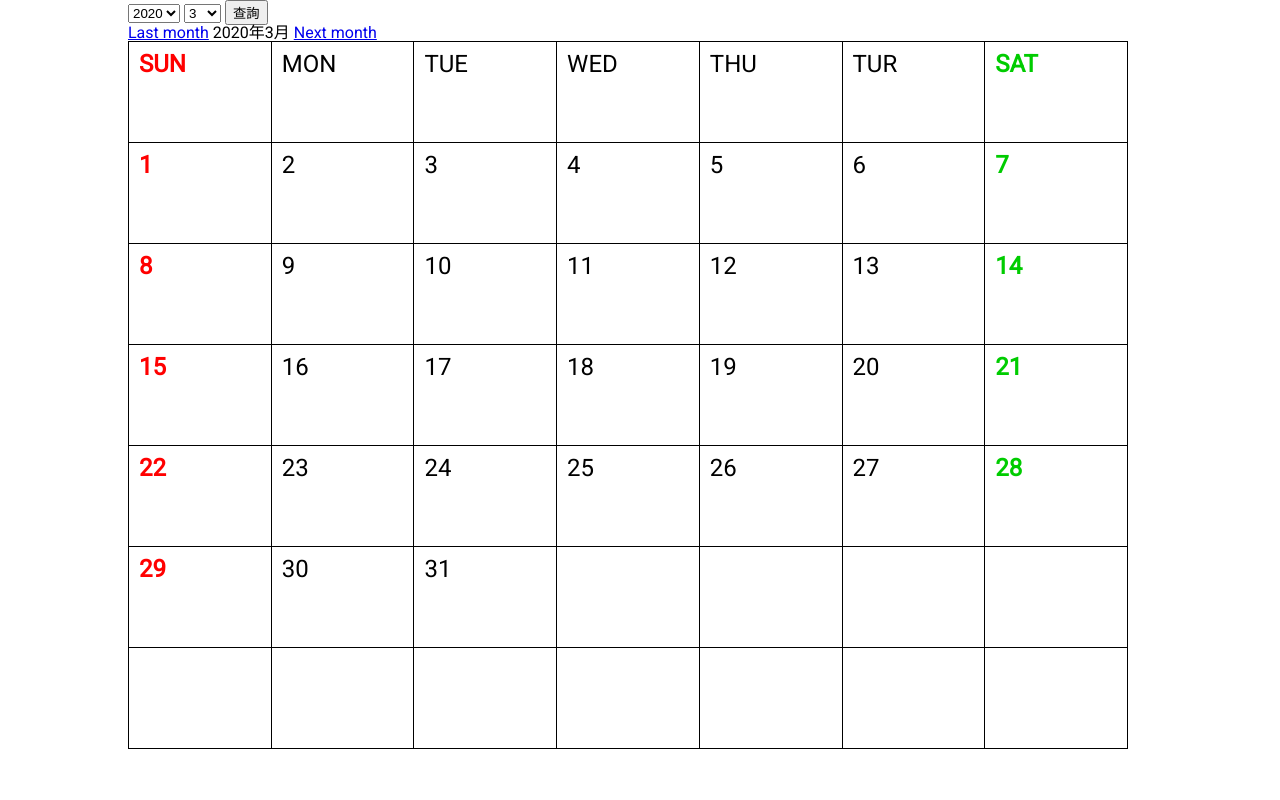
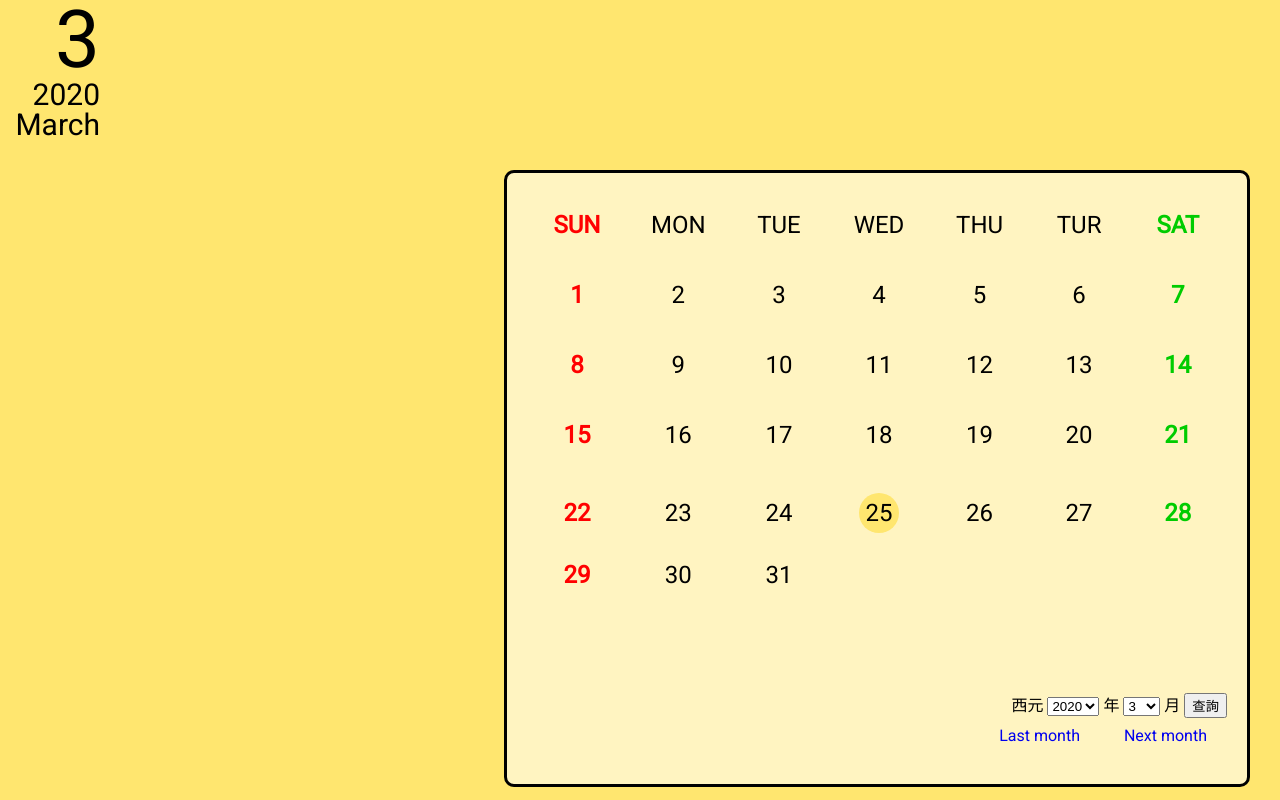
Before and after one commit to linglingsyu/PHP_class, a PHP site: page /calendar.php in a window 1280 px wide. Run offline with PHP 8.4, Linux system fonts and the light colour scheme.

Commit message:
calendar 美化

```diff
--- a/homework-calendar/calendar.php
+++ b/homework-calendar/calendar.php
@@ -11,22 +11,91 @@
 </head>
 
 <body>
+    <?php
+    $this_day = date("d");
+    $this_year = date("Y");
+    $this_month = date("n");
+    if (isset($_GET["year"])) {
+        $year =  $_GET["year"];
+    } else {
+        $year = $this_year;
+    }
+    if (isset($_GET["month"])) {
+        $month =  $_GET["month"];
+    } else {
+        $month = $this_month;
+    }
+
+    ?>
+    <div class="bg">
+       <span class="bg_left"><?= $month?></span>
+       <span class="bg_mid"><?= $year?></span>
+       <span class="bg_right"><?= date('F', mktime(0, 0, 0, $month)) ?></span>
+    </div>
     <div class="container">
-        <div class="form">
+        <?php
+        $firstday = date("w", strtotime(date("$year-$month-01")));
+        $lastday  = date("t", strtotime(date("$year-$month-d")));
+
+        if($month + 1 >= 13){
+            $mnext = 1;
+            $ynext = $year+1;
+        }else {
+            $mnext = $month + 1;
+            $ynext = $year;
+        }
+
+        if($month - 1 <= 0 ){
+            $mlast = 12;
+            $ylast = $year-1;
+        }else {
+            $mlast = $month - 1;
+            $ylast = $year;
+        }
+
+        ?>
+
+        <table>
+            <tr>
+                <td>SUN</td>
+                <td>MON</td>
+                <td>TUE</td>
+                <td>WED</td>
+                <td>THU</td>
+                <td>TUR</td>
+                <td>SAT</td>
+            </tr>
+            <?php
+            $is_this_month = ($year == $this_year && $month == $this_month);
+            for ($i = 0; $i < 6; $i++) {
+                echo "<tr>";
+                for ($j = 0; $j < 7; $j++) {
+                    if ($i == 0 && $j < $firstday) {
+                        echo "<td>";
+                        echo "</td>";
+                    } else {
+                        $day = $i * 7 + $j + 1  - $firstday;
+                        if ($day > $lastday) {
+                            echo "<td>";
+                        } else {
+                            if($is_this_month && ($day == $this_day)){
+                                echo "<td>" . "<span class='today'>" . $day . "</span>" ;
+                            }else{
+                                echo "<td>" . $day;
+                            }
+                        }
+                        echo "</td>";
+                    }
+                }
+                echo "</tr>";
+            }
+            echo "</table>";
+            ?>
+            <div class="btn">
             <form action="?" method="get">
+                <span>西元</span>
                 <select name="year" id="">
                     <?php
-                    if (isset($_GET["year"])) {
-                        $year =  $_GET["year"];
-                    } else {
-                        $year = date("Y");
-                    }
-
-                    if (isset($_GET["month"])) {
-                        $month =  $_GET["month"];
-                    } else {
-                        $month = date("n");
-                    }
                     for ($j = 100; $j >= 0; $j--) {
                         $upY = $year - $j;
                         echo "<option value='$upY'>" . $upY . "</option>";
@@ -38,6 +107,7 @@
                     }
                     ?>
                 </select>
+                <span>年</span>
                 <select name="month" id="">
                     <?php
                     for ($j = 1; $j <= $month - 1; $j++) {
@@ -49,61 +119,14 @@
                     }
                     ?>
                 </select>
+                <span>月</span>
                 <input type="submit" value="查詢">
             </form>
+            <ul>
+                <li><a href="calendar.php?year=<?= $ylast ?>&month=<?= $mlast ?>">Last month</a></li>
+                <li><a href="calendar.php?year=<?= $ynext ?>&month=<?= $mnext ?>">Next month</a></li>
+            </ul>
         </div>
-
-        <?php
-        $firstday = date("w", strtotime(date("$year-$month-01")));
-        $lastday  = date("t", strtotime(date("$year-$month-d")));
-
-        if ($month + 1 >= 13) {
-            $nM = 1;
-            $nY = $year + 1;
-        } else {
-            $nM = $month + 1;
-            $ny = $year;
-        }
-
-        ?>
-        <a href="calendar.php?year=<?= $year ?>&month=<?= $month - 1 ?>">Last month</a>
-        <span><?= $year ."年". $month ."月" ?></span>
-        <a href="calendar.php?year=<?= $year ?>&month=<?= $month + 1 ?>">Next month</a>
-
-        <table>
-            <tr>
-                <td>SUN</td>
-                <td>MON</td>
-                <td>TUE</td>
-                <td>WED</td>
-                <td>THU</td>
-                <td>TUR</td>
-                <td>SAT</td>
-            </tr>
-
-            <?php
-
-            for ($i = 0; $i < 6; $i++) {
-                echo "<tr>";
-                for ($j = 0; $j < 7; $j++) {
-                    if ($i == 0 && $j < $firstday) {
-                        echo "<td>";
-                        echo "</td>";
-                    } else {
-                        echo "<td>";
-                        $date = $i * 7 + $j + 1  - $firstday;
-                        if ($date > $lastday) {
-                            echo "";
-                        } else {
-                            echo $date;
-                        }
-                        echo "</td>";
-                    }
-                }
-                echo "</tr>";
-            }
-            echo "</table>";
-            ?>
 
     </div>
 
--- a/homework-calendar/style.css
+++ b/homework-calendar/style.css
@@ -1,25 +1,55 @@
 body {
-  font-family: "Noto Sans TC", sans-serif;
-  font-family: "Roboto", sans-serif;
+  font-family: "Roboto","Noto Sans TC", sans-serif;
+  background-color:	#FFE66F;
 }
+
+.bg{
+  width: 100px;
+  color: #000;
+  text-align: right;
+}
+
+.bg_left{
+  font-size: 80px;
+}
+
+.bg_right , .bg_mid {
+  font-size: 30px;
+}
+
+
+.container{
+  width: 700px;
+  margin: 0 auto;
+  background-color:#FFF4C1;
+  border-radius: 10px;
+  padding: 30px 20px;
+  margin: 30px 30px 10px auto ;
+  border: 3px solid #000;
+
+}
+
 table,
 td {
   border: 1px solid #000;
   border-collapse: collapse;
   text-align: left;
   font-size: 24px;
+  text-align: center;
 }
 
 table {
-  width: 1000px;
-  height: 500px;
+  width: 700px;
+  height: 300px;
+  border: none;
 }
 
 tr,
 td {
-  width: 120px;
-  height: 80px;
+  width: 100px;
+  height: 50px;
   padding: 10px;
+  border: none;
 }
 
 table td:first-child {
@@ -27,16 +57,32 @@ table td:first-child {
   font-weight: bold;
 }
 
+
+
 table td:last-child {
   color: #00cc00;
   font-weight: bold;
 }
 
-.container{
-    width: 1024px;
-    margin: 0 auto;
+.today{
+  display: inline-block;
+  width: 40px;
+  height: 40px;
+  background-color: #FFE66F;
+  border-radius: 40px;
+  line-height: 40px;
 }
 
-.form input[type="submit"] select{
-    padding:50px auto;
+
+.btn {
+  text-align: right;
 }
+.btn li{
+  display: inline;
+}
+
+.btn a{
+  display: inline-block;
+  margin: 10px 20px;
+  text-decoration: none;
+}
```
